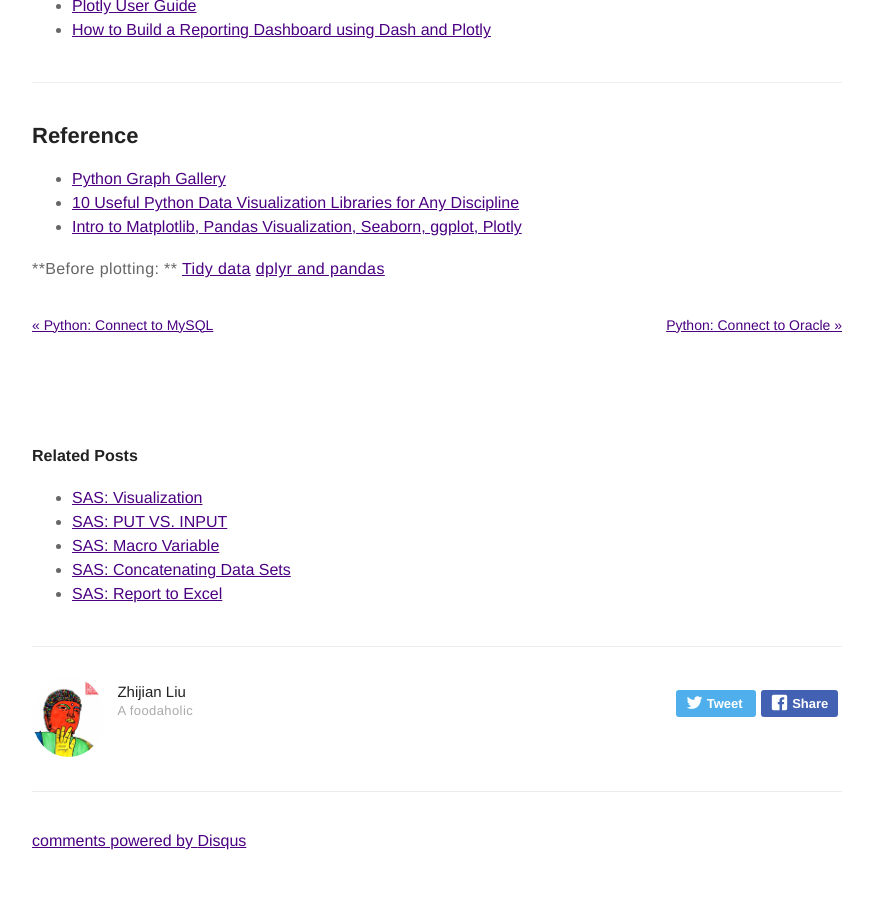
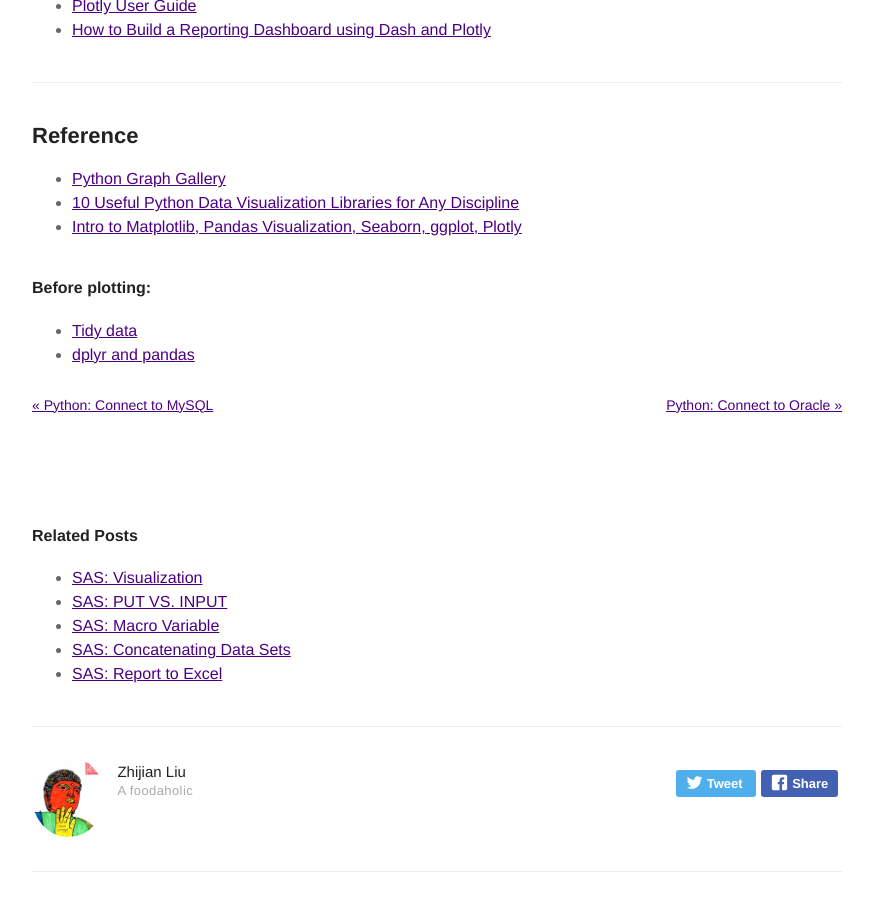
Before and after one commit to subaiwen/subaiwen.github.io, a Jekyll site: the page built from _posts/2020-2-13-py-visualization.md, in a window 1280 px wide and 900 px high, scrolled down 1331 px. Shown: the whole window, without its empty margins (203-1076 px from the left). Built offline with Jekyll 4.4.1, drawn with Linux system fonts in a browser that asks for light colours; comment, search, counter and statistics services are not loaded.

Commit message:
minor adjustment

```diff
--- a/_posts/2020-2-13-py-visualization.md
+++ b/_posts/2020-2-13-py-visualization.md
@@ -52,6 +52,6 @@
 - [10 Useful Python Data Visualization Libraries for Any Discipline](https://mode.com/blog/python-data-visualization-libraries/)
 - [Intro to Matplotlib, Pandas Visualization, Seaborn, ggplot, Plotly](https://towardsdatascience.com/introduction-to-data-visualization-in-python-89a54c97fbed)
 
-**Before plotting: **
-[Tidy data](https://tomaugspurger.github.io/modern-5-tidy.html)
-[dplyr and pandas](https://tomaugspurger.github.io/dplry-pandas.html)
+#### Before plotting:
+- [Tidy data](https://tomaugspurger.github.io/modern-5-tidy.html)
+- [dplyr and pandas](https://tomaugspurger.github.io/dplry-pandas.html)
```
